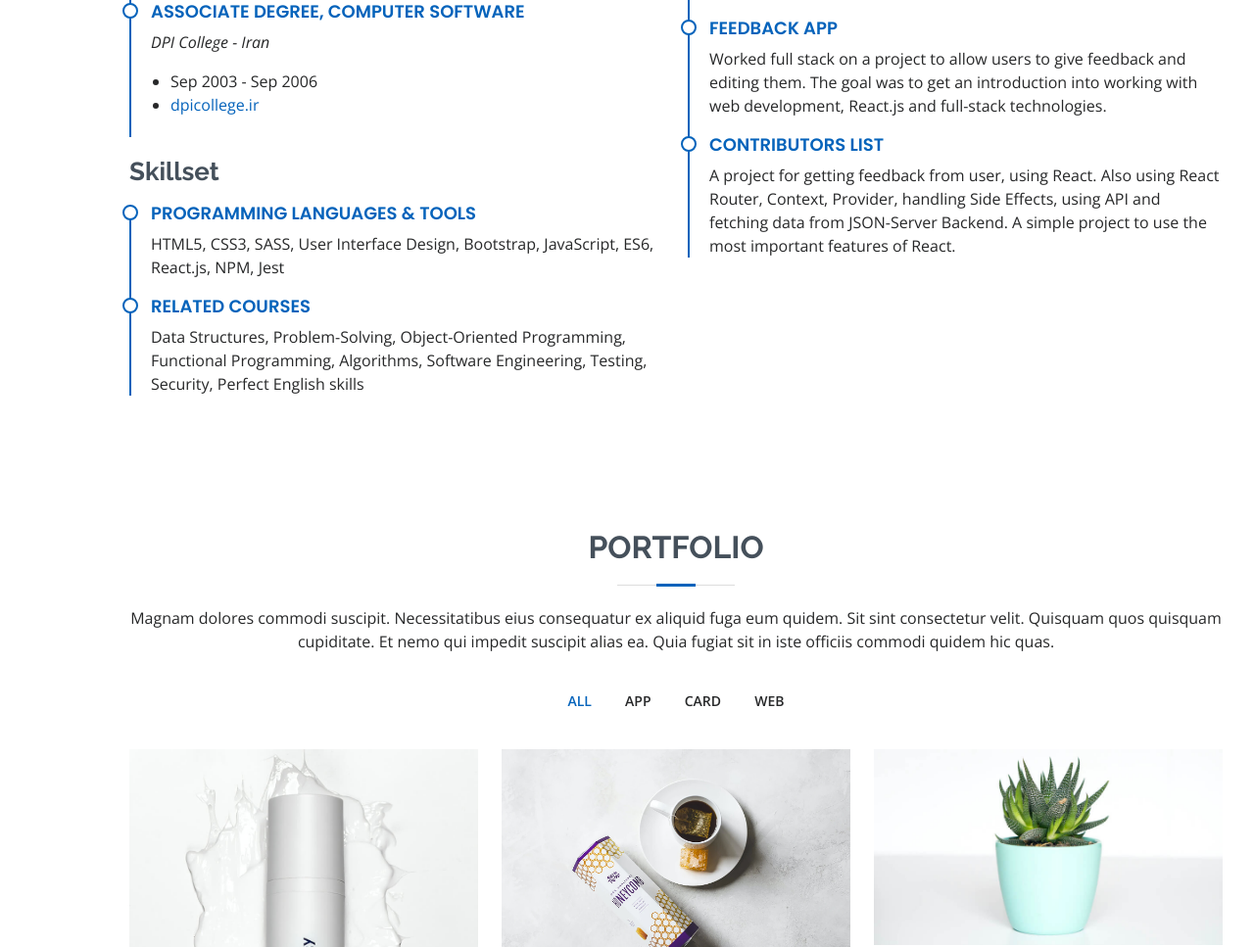
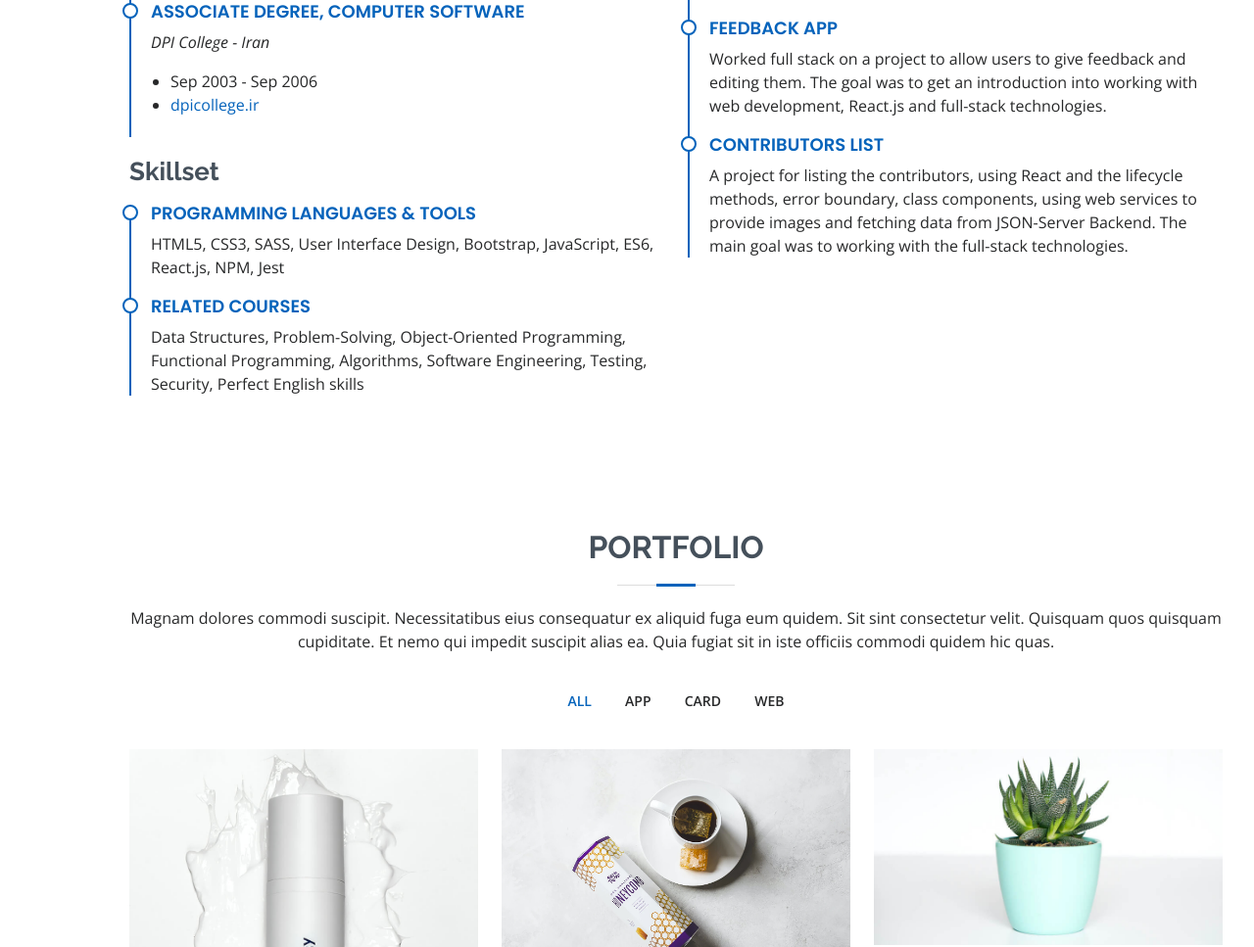
Before and after one commit to xaphaniafox/resume, a plain HTML site: page index.html in a window 1280 px wide. Shown: the part 1985-2952 px from the top of the page at 98% size. Drawn offline with nearby package versions, Linux system fonts and the light colour scheme.

Commit message:
changing the explanation of contributors list

```diff
--- a/index.html
+++ b/index.html
@@ -188,10 +188,10 @@
             </div>
             <div class="resume-item">
               <h4>Contributors List</h4>
-              <p>A project for getting feedback from user, using React. Also using React
-                Router, Context, Provider, handling Side Effects, using API and fetching
-                data from JSON-Server Backend. A simple project to use the most important
-                features of React.</p>
+              <p>A project for listing the contributors, using React and the lifecycle
+                methods, error boundary, class components, using web services to provide
+                images and fetching data from JSON-Server Backend. The main goal was to
+                working with the full-stack technologies.</p>
             </div>
           </div>
         </div>
```
